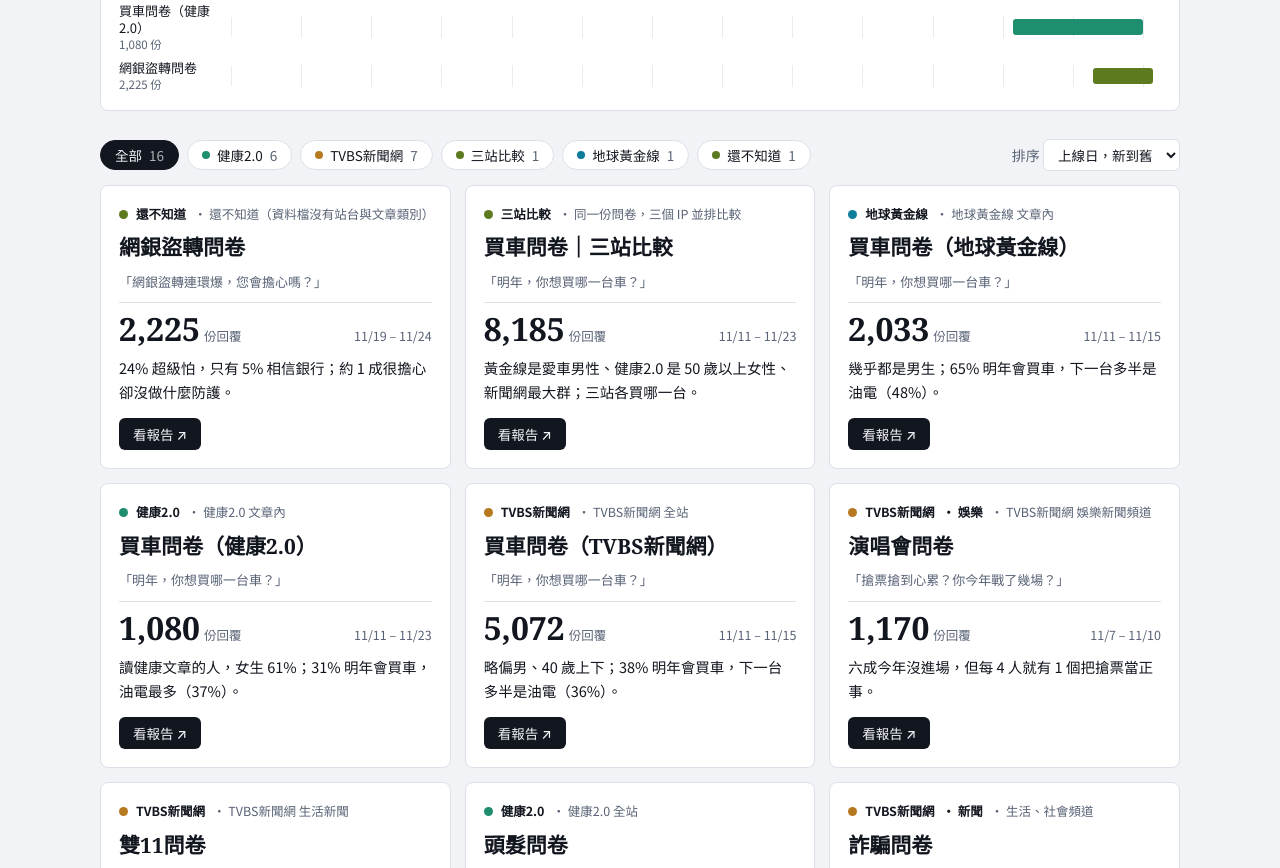
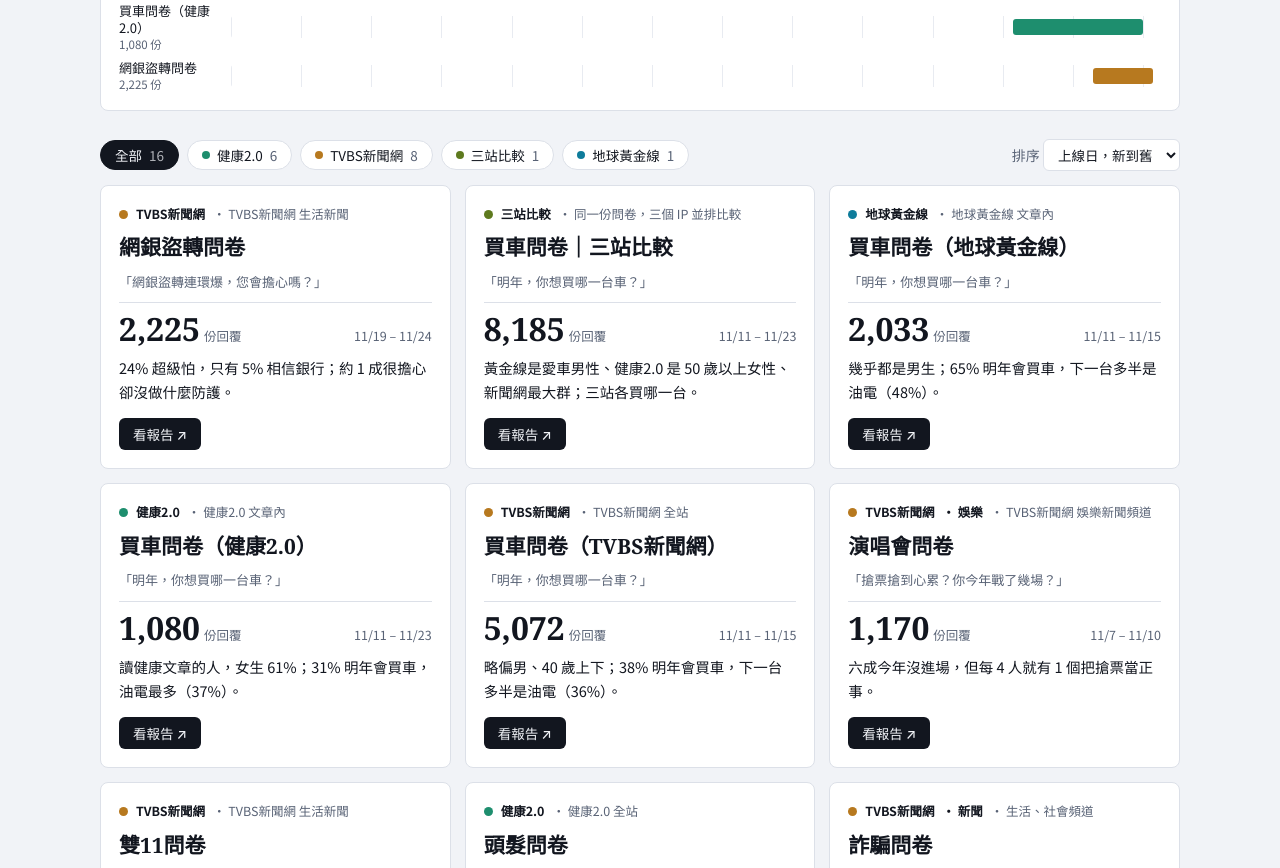
Before and after one commit to TVBSDATA/Pulse, a plain HTML site: page surveys/index.html in a window 1280 px wide. Shown: the part 851-1719 px from the top of the page. Drawn offline with Linux system fonts and the light colour scheme.

Commit message:
Add files via upload

```diff
--- a/surveys/index.html
+++ b/surveys/index.html
@@ -337,8 +337,8 @@ footer{font-size:12.5px;color:var(--mute);border-top:1px solid var(--line);paddi
  },
  {
   "name": "網銀盜轉問卷",
-  "ip": "還不知道",
-  "placement": "還不知道（資料檔沒有站台與文章類別）",
+  "ip": "TVBS新聞網",
+  "placement": "TVBS新聞網 生活新聞",
   "question": "網銀盜轉連環爆，您會擔心嗎？",
   "start": "2026-11-19",
   "end": "2026-11-24",
```
